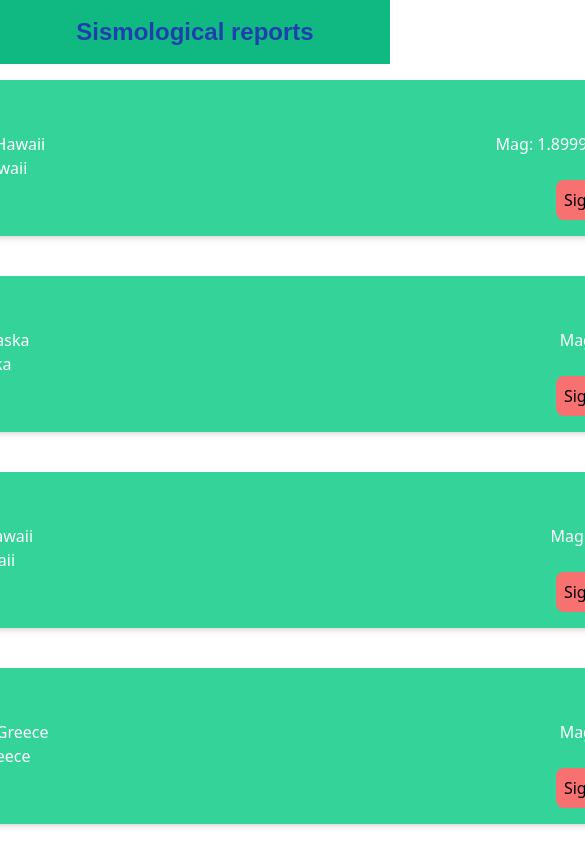
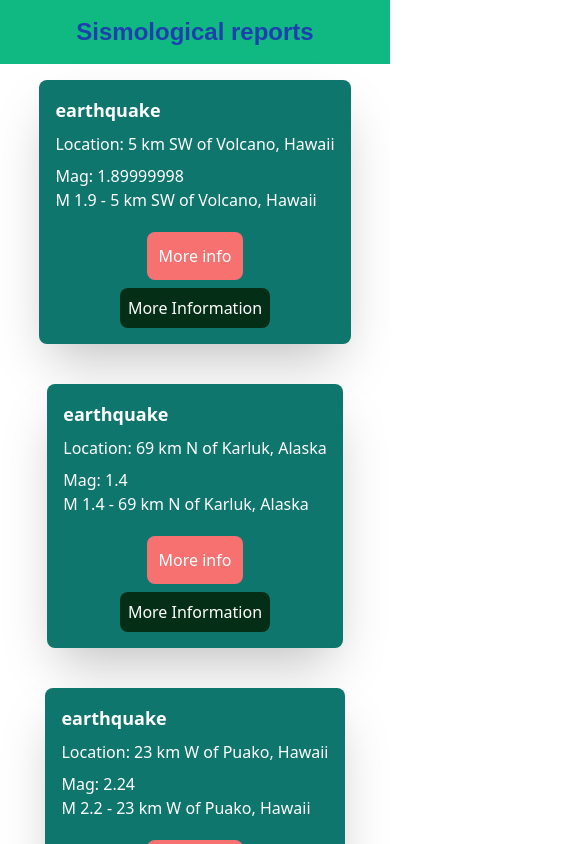
Before and after one commit to XFernando43/FrogmiVueJS, a Vue app: page /home in a window 390 px wide. Shown: the top 844 px of the page, 585 px wide, since content can reach past the window. Built offline with nearby package versions, Linux system fonts and the light colour scheme.

Commit message:
add: report page responsive featrure

```diff
--- a/src/pages/ReportsPage.vue
+++ b/src/pages/ReportsPage.vue
@@ -1,34 +1,30 @@
 <template>
+  <div class="flex flex-col gap-10 p-4 items-center">
 
-
-
-  <div class="flex flex-col gap-10 p-4 items-center">
-    <div v-for="(feature, index) in features" :key="index" class="bg-emerald-400 p-4 rounded-lg shadow-md" style="width: 890px;">
+    <div v-for="(feature, index) in features" :key="index" class="card-animation bg-teal-700 p-4 rounded-lg shadow-2xl md:w-3/4 lg: max-w-4xl">
       <h2 class="text-lg font-semibold text-white mb-2">{{ feature.properties.type }}</h2>
-        <div class="flex justify-between">
-            <p class="text-white">Location: {{ feature.properties.place }}</p>
+      <div class="flex flex-col sm:flex-row justify-between">
+        <p class="text-white mb-2 sm:mb-0">Location: {{ feature.properties.place }}</p>
         <p class="text-white">Mag: {{ feature.properties.mag }}</p>
       </div>
       <p class="text-white">{{ feature.properties.title }}</p>
-        <div class="flex fle-row justify-between items-center">
-          <a :href="feature.properties.url" target="_blank" class="text-white hover:underline">More info</a>
-          <button class="bg-red-400 p-2 rounded-lg">
 
-            <RouterLink to="/report">
-              Sign In
+      <div class=" pt-5 flex flex-col sm:flex-row justify-between items-center ">
+        <a :href="feature.properties.url" target="_blank" class="bg-red-400 p-3 rounded-lg text-white hover:underline mb-2 sm:mb-0">More info</a>
+        <RouterLink to="/report" class="inline-block">
+          <button class=" bg-green-950 text-white p-2 rounded-lg">
+            More Information
+          </button>
+        </RouterLink>
+      </div>
 
 
-            </RouterLink>
-
-          </button>
     </div>
 
   </div>
-  </div>
-
-
 
 </template>
+
 
 
 <script lang="ts">
@@ -420,7 +416,19 @@ export default {
 
 <style scoped>
 
+  /* @keyframes grow {
+    from {
+      transform: scale(1);
+    }
+    to {
+      transform: scale(1.5);
+    }
+  } */
 
+  .card-animation:hover {
+    transform: scale(1.1);
+    transition: transform 0.2s ease;
+  }
 
 
 
```
Lines whose indentation alone changed are shown as unchanged.
